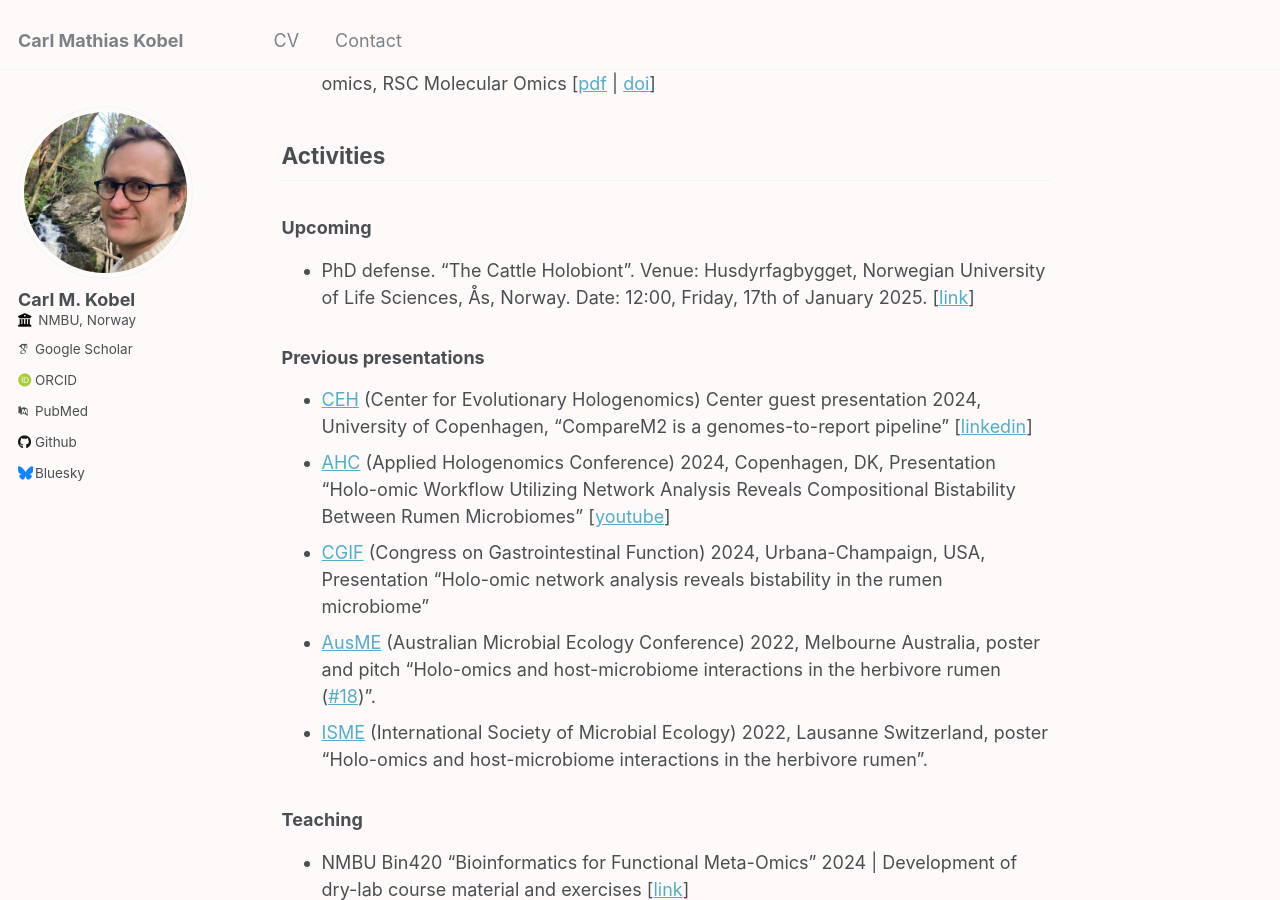
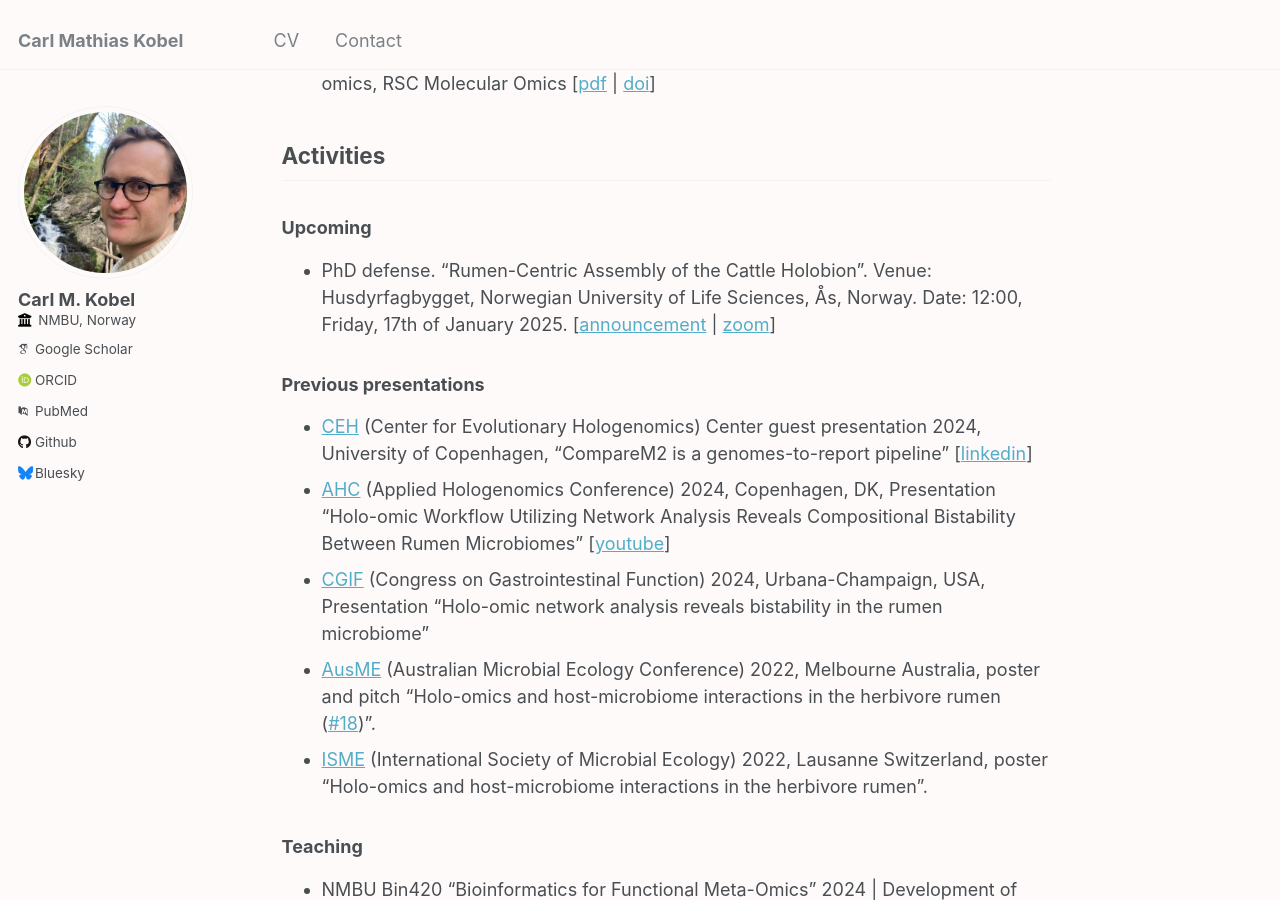
Before and after one commit to cmkobel/cmkobel.github.io, a Jekyll site: the page built from _pages/about.md, in a window 1280 px wide and 900 px high, scrolled down 582 px. Built offline with Jekyll 4.4.1, drawn with Linux system fonts in a browser that asks for light colours; some web fonts are replaced.

Commit message:
Update about.md

```diff
--- a/_pages/about.md
+++ b/_pages/about.md
@@ -23,7 +23,7 @@ Looking for a postdoc position in the Copenhagen area from ~april 2025.
 
 ### Upcoming
 
-  - PhD defense. "The Cattle Holobiont". Venue: Husdyrfagbygget, Norwegian University of Life Sciences, Ås, Norway. Date: 12:00, Friday, 17th of January 2025. [[link](https://www.nmbu.no/en/research/public-defences/17-jan-carl-mathias-kobel-biovit)]
+  - PhD defense. "Rumen-Centric Assembly of the Cattle Holobion". Venue: Husdyrfagbygget, Norwegian University of Life Sciences, Ås, Norway. Date: 12:00, Friday, 17th of January 2025. [[announcement](https://www.nmbu.no/en/research/public-defences/17-jan-carl-mathias-kobel-biovit) \| [zoom](https://nmbu.zoom.us/j/61503434236)]
 
 ### Previous presentations
   - [CEH](https://ceh.ku.dk/) (Center for Evolutionary Hologenomics) Center guest presentation 2024, University of Copenhagen, "CompareM2 is a genomes-to-report pipeline" [[linkedin](https://www.linkedin.com/posts/center-for-evolutionary-hologenomics_hologenomics-activity-7270049447198302208-XJXz)]
```
